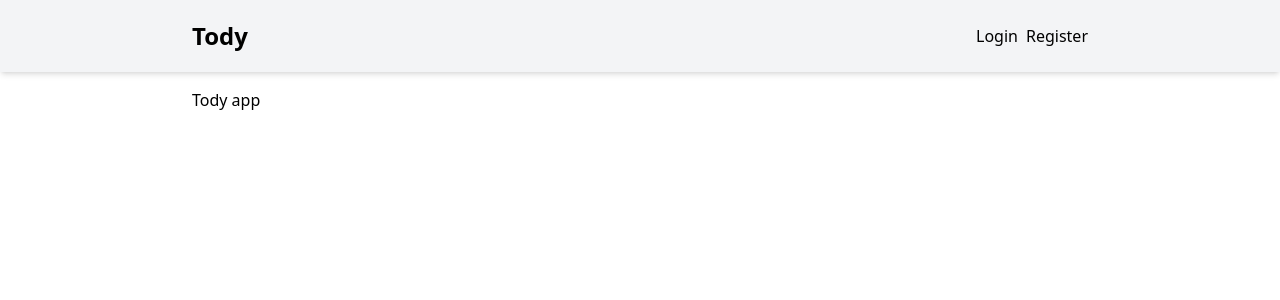
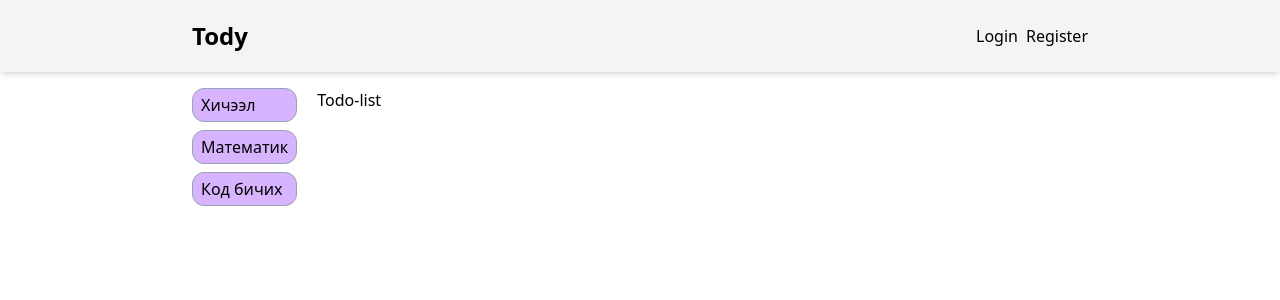
Before and after one commit to skele2k/prisma-tailwind-project, a Next.js app in the folder web/: page / in a window 1280 px wide. Shown: the top 300 px of the page. Built offline with nearby package versions, Linux system fonts and the light colour scheme.

Commit message:
added css to tag and made it draggable

```diff
--- a/web/package.json
+++ b/web/package.json
@@ -21,6 +21,8 @@
     "@types/react": "^17.0.38",
     "autoprefixer": "^10.4.2",
     "postcss": "^8.4.6",
+    "prettier": "^2.5.1",
+    "prettier-plugin-tailwindcss": "^0.1.5",
     "tailwindcss": "^3.0.18",
     "typescript": "^4.5.5"
   }
--- /dev/null
+++ b/web/src/components/Tag.tsx
@@ -0,0 +1,42 @@
+import React, { MouseEvent, useEffect, useRef, useState } from "react";
+
+type TagProps = {
+  children: React.ReactNode;
+};
+
+export const Tag: React.FC<TagProps> = ({ children }) => {
+  const [pressed, setPressed] = useState(false);
+  const [positionY, setPositionY] = useState(0);
+  const [zIndex, setZIndex] = useState(1);
+  const ref = useRef<HTMLDivElement>(null);
+
+  useEffect(() => {
+    if (ref.current) {
+      ref.current.style.transform = `translate(0px, ${positionY}px)`;
+    }
+  }, [positionY]);
+
+  const onMouseMove = (event: MouseEvent) => {
+    if (pressed) {
+      setPositionY(positionY + event.movementY);
+    }
+  };
+
+  return (
+    <div
+      ref={ref}
+      className={`border-radius-1 rounded-xl border border-slate-400 bg-purple-300 px-2 py-1 z-${zIndex}`}
+      onMouseMove={onMouseMove}
+      onMouseDown={() => {
+        setPressed(true);
+        setZIndex(10);
+      }}
+      onMouseUp={() => {
+        setPressed(false);
+        setZIndex(1);
+      }}
+    >
+      {children}
+    </div>
+  );
+};
--- /dev/null
+++ b/web/src/components/TagList.tsx
@@ -0,0 +1,14 @@
+import React from "react";
+import { Tag } from "./Tag";
+
+interface TagListProps {}
+
+export const TagList: React.FC<TagListProps> = ({}) => {
+  return (
+    <div className="flex flex-col space-y-2">
+      <Tag>Хичээл</Tag>
+      <Tag>Математик</Tag>
+      <Tag>Код бичих</Tag>
+    </div>
+  );
+};
--- a/web/src/pages/index.tsx
+++ b/web/src/pages/index.tsx
@@ -1,18 +1,22 @@
 import Head from "next/head";
 import React from "react";
 import { Navbar } from "../components/navbar/Navbar";
+import { TagList } from "../components/TagList";
 
 type HomePageType = {};
 
 const HomePage: React.FC<HomePageType> = ({}) => {
   return (
-    <div className="min-h-screen flex flex-col">
+    <div className="flex min-h-screen flex-col">
       <Head>
         <title>Tody app</title>
       </Head>
       <Navbar />
-      <div className="pt-4 block">
-        <div className="mx-auto max-w-4xl">Tody app</div>
+      <div className="block pt-4">
+        <div className="mx-auto flex max-w-4xl flex-row ">
+          <TagList />
+          <div className="ml-5 inline-block">Todo-list</div>
+        </div>
       </div>
     </div>
   );
```
Also changed, not shown: 1 other file (tests, documents, lock files or other folders).
